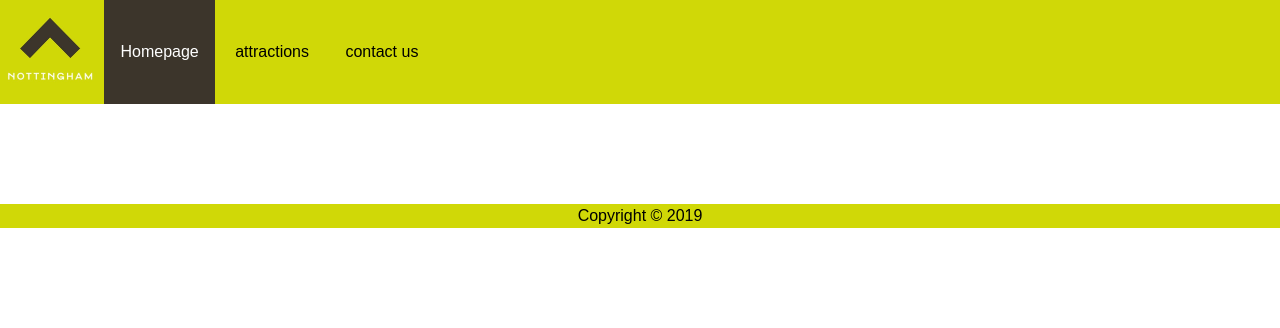
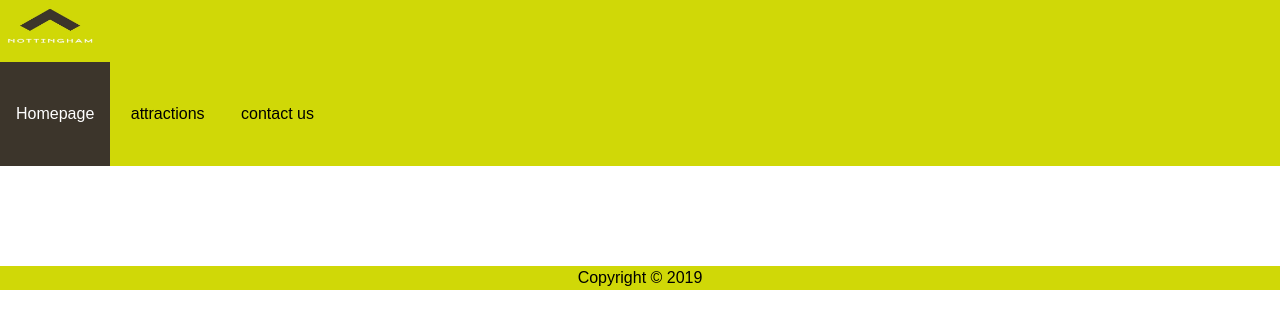
Before and after one commit to bubbatoi/piss, a plain HTML site: page index.html in a window 1280 px wide. Drawn offline with Linux system fonts and the light colour scheme; files whose address does not match are found by name.

Commit message:
img size
blabla

```diff
--- a/styles/nav.css
+++ b/styles/nav.css
@@ -25,7 +25,7 @@ a { display: inline-block;
 a:hover {
     background-color: #acb132 ;
 }
-.navbar-logo{  width: 100px;
+.navbar-logo img{  width: 100px;
     display: inline-block;
     height:55px;
     border-radius: 0%;
```
